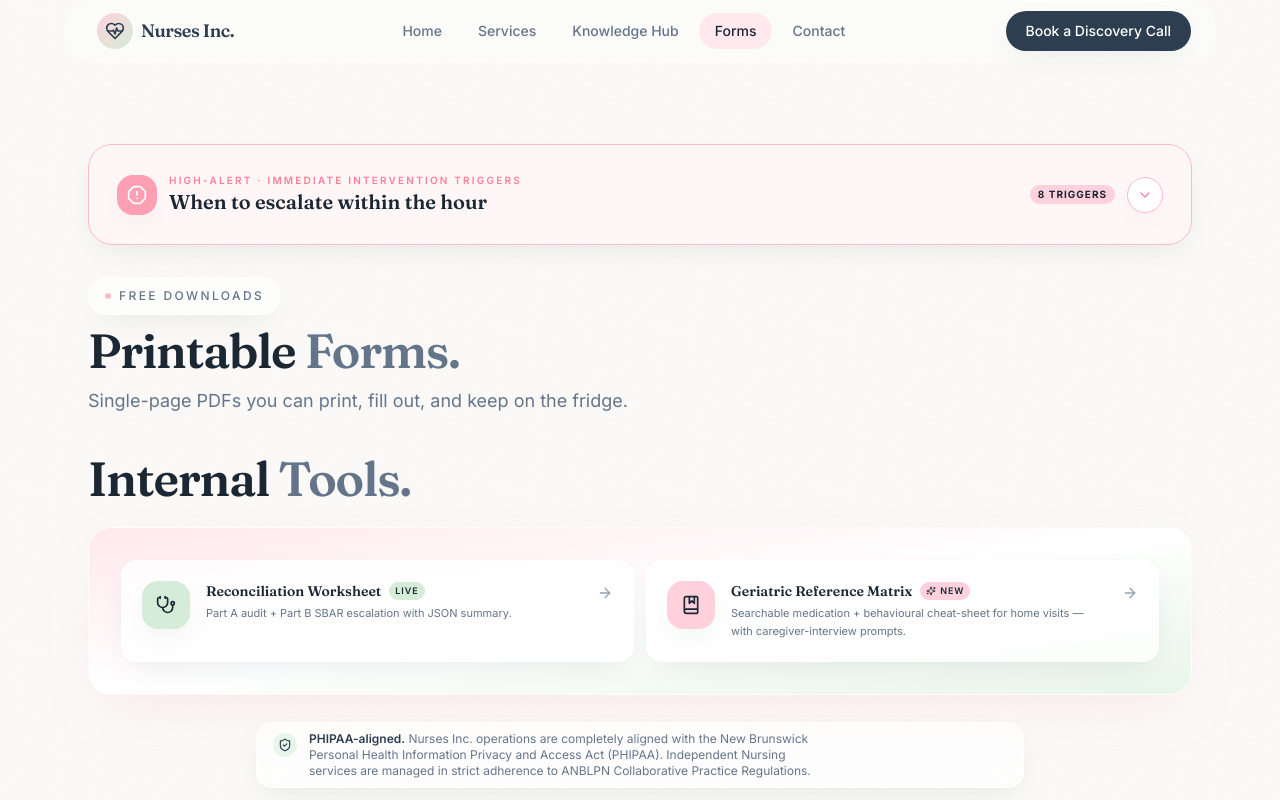
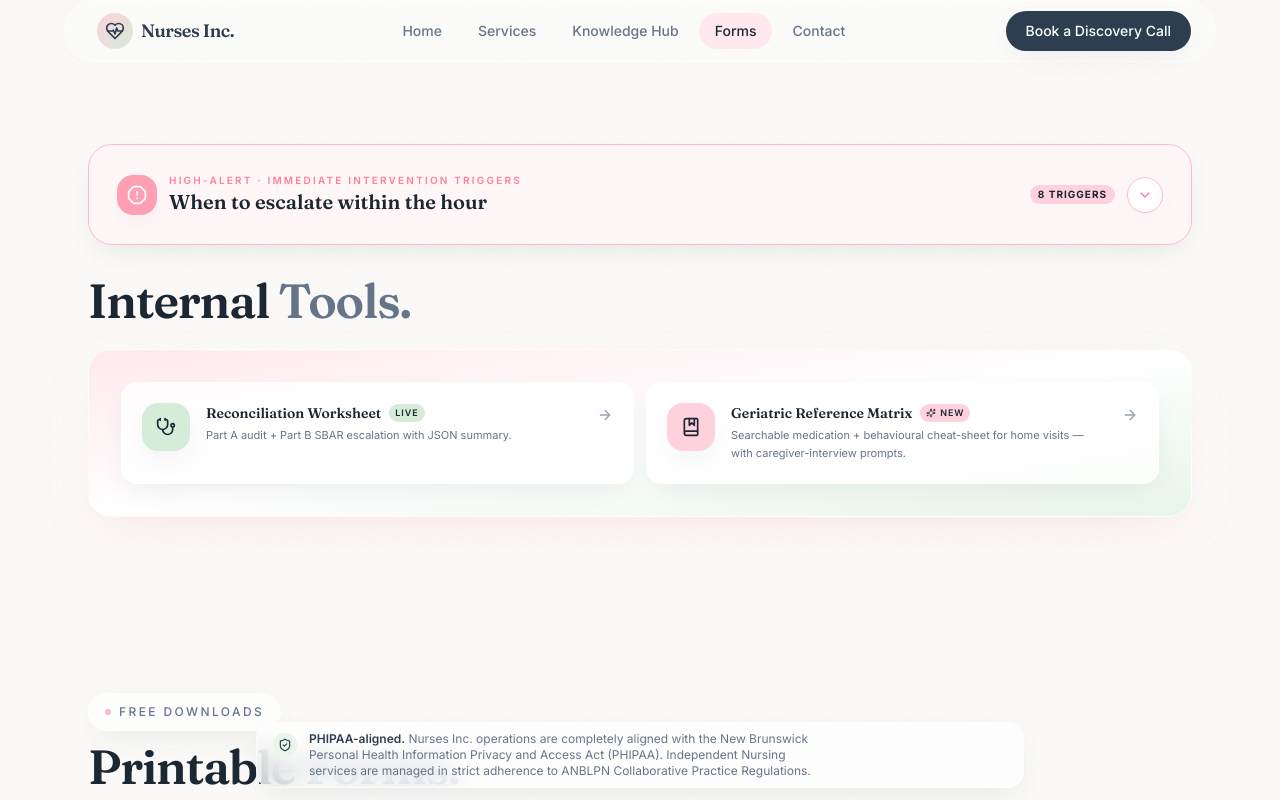
Before and after one commit to hamaouic/nursesinc, a React (Vite) app: page /forms in a window 1280 px wide. Shown: the top 800 px of the page. Built offline with nearby package versions, Linux system fonts and the light colour scheme.

Commit message:
Remove duplicate Free Downloads header from top of Forms page

```diff
--- a/src/pages/Forms.tsx
+++ b/src/pages/Forms.tsx
@@ -20,18 +20,8 @@ export default function Forms() {
         <HighAlertTriggers />
       </div>
 
-      {/* Printable Forms section header + body */}
-      <Section
-        className="!pt-8"
-        eyebrow="Free Downloads"
-        title={
-          <>
-            Printable{' '}
-            <span className="text-ink-400">Forms.</span>
-          </>
-        }
-        description="Single-page PDFs you can print, fill out, and keep on the fridge."
-      >
+      {/* Internal Tools section — no header, just the heading + showcase box */}
+      <Section className="!pt-8">
         {/* Internal Tools — heading sits above the showcase box */}
         <h3 className="mb-6 font-display text-3xl font-semibold tracking-tight text-ink-700 sm:text-4xl md:text-5xl">
           Internal{' '}
```
